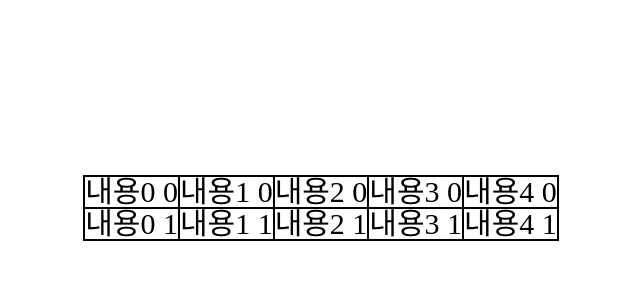
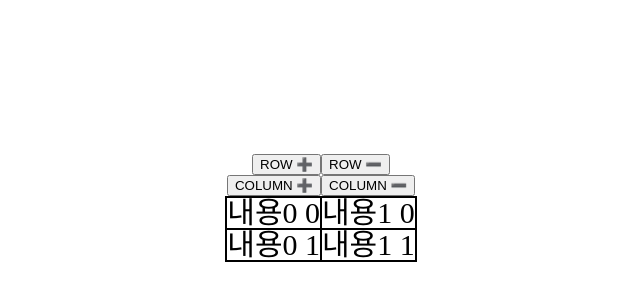
Before and after one commit to Barkshihun/table-to-text, a React (Vite) app: page / in a window 1280 px wide. Shown: the part 192-492 px from the top of the page, without its empty margins (319-959 px from the left). Built offline with nearby package versions, Linux system fonts and the light colour scheme.

Commit message:
표 행 추가, 열 추가 버튼 구현

```diff
--- a/src/components/Desktop.tsx
+++ b/src/components/Desktop.tsx
@@ -6,11 +6,21 @@ import TableContents from "./TableContents";
 
 function Desktop() {
   const [rows, setRows] = useState(2);
-  const [cols, setCols] = useState(5);
-  const onPlus = () => {};
-  const onMinus = () => {};
+  const [cols, setCols] = useState(2);
+  const onRowPlus = () => setRows((currentRow) => ++currentRow);
+  const onRowMinus = () => setRows((currentRow) => --currentRow);
+  const onColPlus = () => setCols((currentCol) => ++currentCol);
+  const onColMinus = () => setCols((currentCol) => --currentCol);
   return (
     <main>
+      <div>
+        <button onClick={onRowPlus}>ROW ➕</button>
+        <button onClick={onRowMinus}>ROW ➖</button>
+      </div>
+      <div>
+        <button onClick={onColPlus}>COLUMN ➕</button>
+        <button onClick={onColMinus}>COLUMN ➖</button>
+      </div>
       <table>
         <TableContents rows={rows} cols={cols} />
       </table>
--- a/src/scss/Desktop.scss
+++ b/src/scss/Desktop.scss
@@ -2,10 +2,11 @@
 @import "./mixin";
 main {
   display: flex;
-  justify-content: space-evenly;
+  justify-content: center;
   align-items: center;
   height: 100vh;
   width: 100%;
+  flex-direction: column;
 }
 
 table {
```
